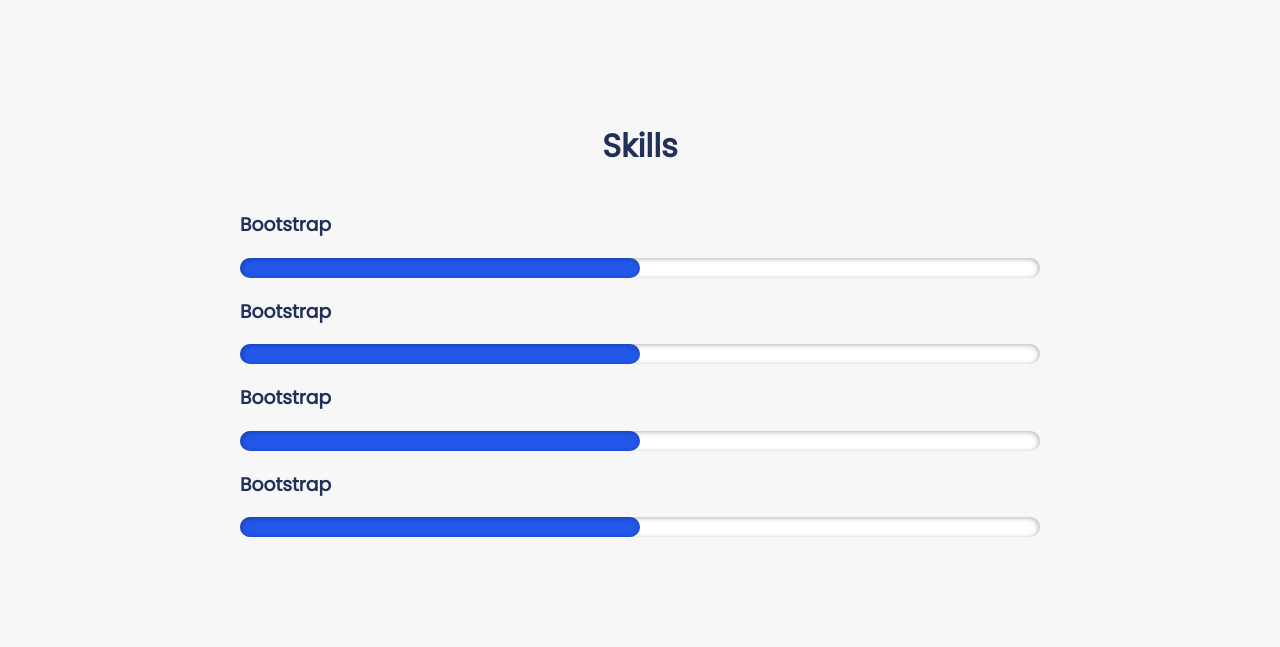
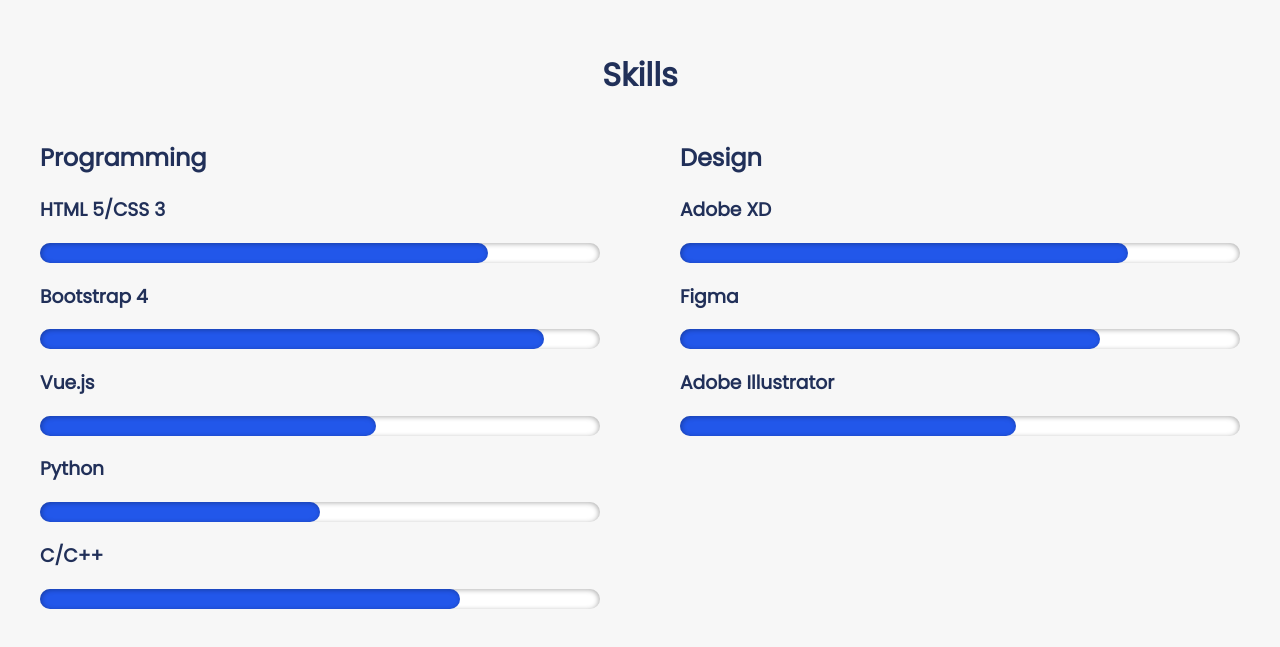
Before and after one commit to hayat-tamboli/my-portfolio, a Vue app: page / in a window 1280 px wide. Shown: the part 2513-3160 px from the top of the page. Built offline with nearby package versions, Linux system fonts and the light colour scheme; what vue-scroll-progress would draw is missing.

Commit message:
completed skills page

```diff
--- a/src/App.vue
+++ b/src/App.vue
@@ -25,8 +25,8 @@
     About,
     Portfolio,
     Skills,
-    Contact,
-  },
+    Contact
+  }
 };
 </script>
 
--- a/src/components/card.vue
+++ b/src/components/card.vue
@@ -44,6 +44,7 @@
   background: #ffffff;
   margin: 2rem;
   border-radius: 6px;
+  box-shadow: -1px 1px 5px rgba(0, 0, 0, 0.1) inset;
   &:hover {
     transform: translateY(-5px);
     box-shadow: 0px 1px 15px rgba(0, 0, 0, 0.2);
--- a/src/components/progressbar.vue
+++ b/src/components/progressbar.vue
@@ -22,7 +22,7 @@
 .progress-bar {
   background-color: #ffffff;
   height: 20px;
-  width: 50rem;
+  width: 35rem;
   border-radius: 15px;
   box-shadow: -1px 1px 5px rgba(0, 0, 0, 0.3) inset;
 }
--- a/src/components/skills.vue
+++ b/src/components/skills.vue
@@ -1,10 +1,22 @@
 <template>
   <div id="skills">
     <h1>Skills</h1>
-    <ProgressBar skill="Bootstrap" widthPercent="50%"></ProgressBar>
-    <ProgressBar skill="Bootstrap" widthPercent="50%"></ProgressBar>
-    <ProgressBar skill="Bootstrap" widthPercent="50%"></ProgressBar>
-    <ProgressBar skill="Bootstrap" widthPercent="50%"></ProgressBar>
+    <div class="skill-div">
+      <div>
+        <h2>Programming</h2>
+        <ProgressBar skill="HTML 5/CSS 3" widthPercent="80%"></ProgressBar>
+        <ProgressBar skill="Bootstrap 4" widthPercent="90%"></ProgressBar>
+        <ProgressBar skill="Vue.js" widthPercent="60%"></ProgressBar>
+        <ProgressBar skill="Python" widthPercent="50%"></ProgressBar>
+        <ProgressBar skill="C/C++" widthPercent="75%"></ProgressBar>
+      </div>
+      <div>
+        <h2>Design</h2>
+        <ProgressBar skill="Adobe XD" widthPercent="80%"></ProgressBar>
+        <ProgressBar skill="Figma" widthPercent="75%"></ProgressBar>
+        <ProgressBar skill="Adobe Illustrator" widthPercent="60%"></ProgressBar>
+      </div>
+    </div>
   </div>
 </template>
 
@@ -25,5 +37,10 @@
   justify-content: center;
   align-items: center;
   flex-direction: column;
+  .skill-div {
+    width: 100%;
+    display: flex;
+    justify-content: space-around;
+  }
 }
 </style>
```
